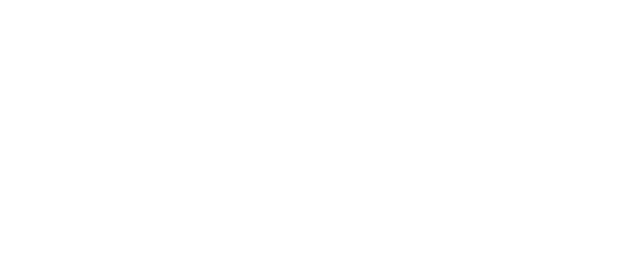
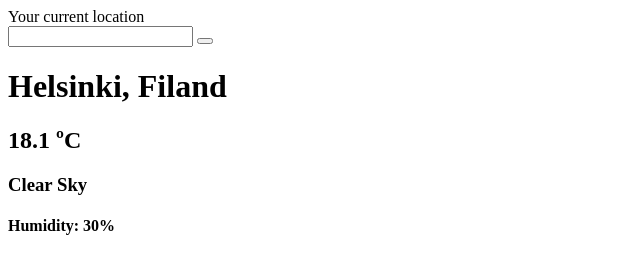
Before and after one commit to renardbergson/weather-api, a plain HTML site: page index.html in a window 1280 px wide. Shown: the whole page, without its empty margins (0-640 px from the left). Drawn offline with Linux system fonts and the light colour scheme.

Commit message:
criando estrutura base html

```diff
--- a/index.html
+++ b/index.html
@@ -8,7 +8,21 @@
     <title>Weather API</title>
 </head>
 <body>
+    <header class="header">
+        Your current location
+    </header>
 
+    <div class="container">
+        <form action="salvar.html">
+            <input type="search">
+            <button type="submit"></button>
+        </form>
+
+        <h1>Helsinki, Filand</h1>
+        <h2>18.1 ºC</h2>
+        <h3>Clear Sky</h3>
+        <h4>Humidity: 30%</h4>
+    </div>
 
     <script src="js/main.js"></script>
 </body>
```
